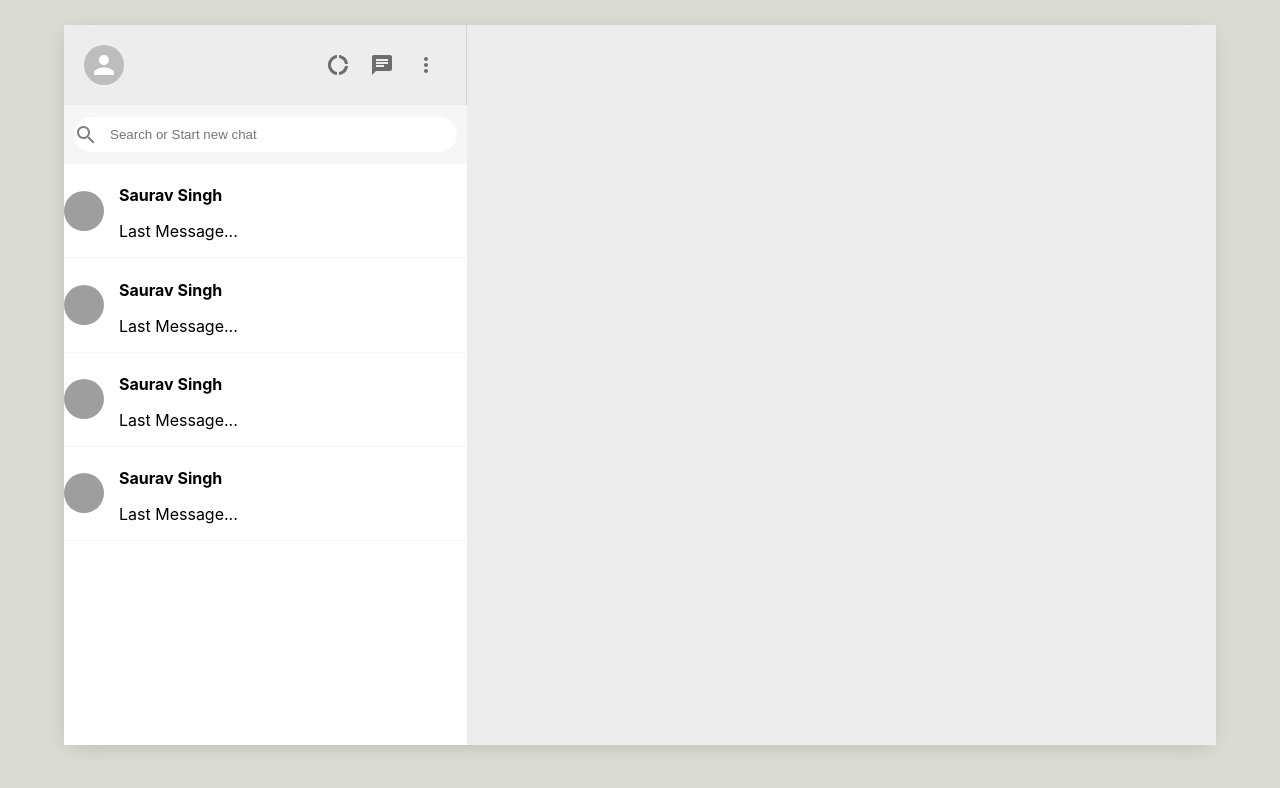
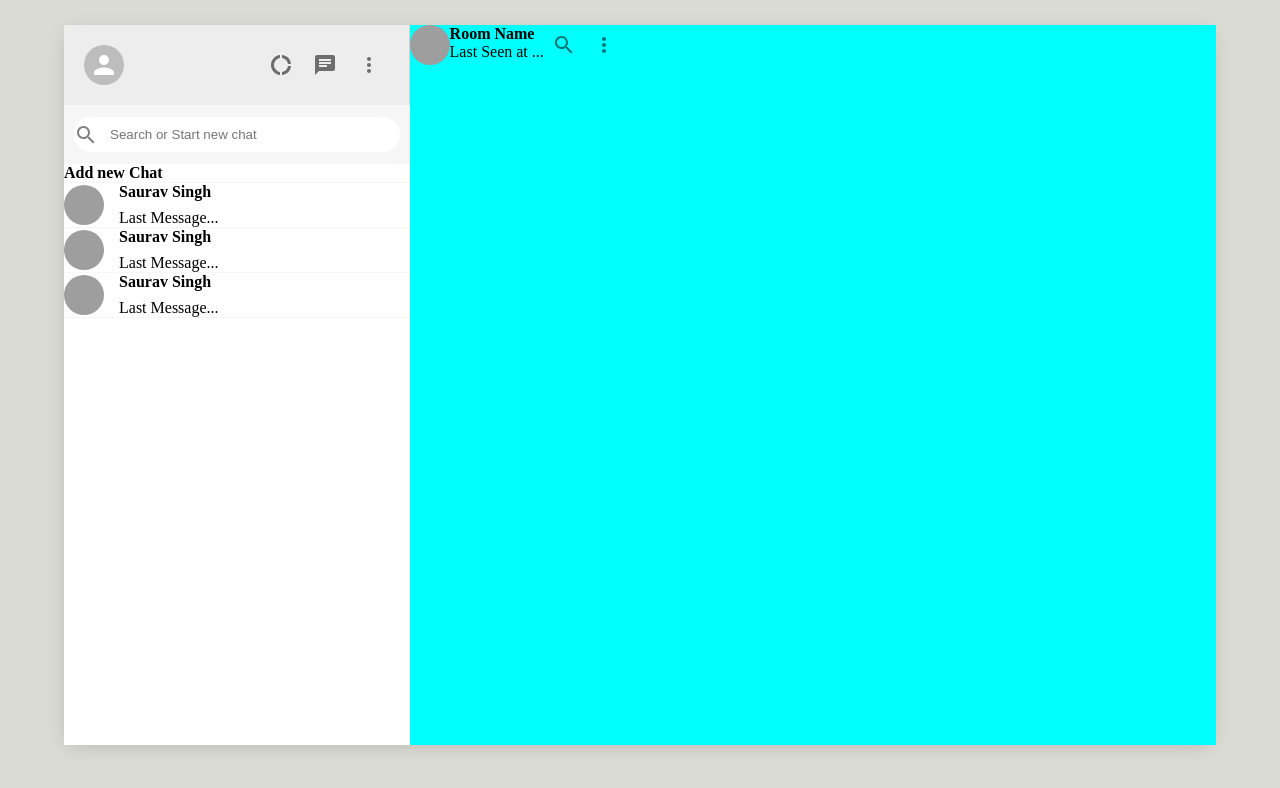
Before and after one commit to Saurav-singh06/Whatsapp-Web, a React (Create React App) app: page / in a window 1280 px wide. Shown: the top 788 px of the page. Built offline with nearby package versions, Linux system fonts and the light colour scheme; grey boxes are pictures that could not be loaded.

Commit message:
Minor Changes

```diff
--- a/src/App.js
+++ b/src/App.js
@@ -1,13 +1,17 @@
 import react from 'react';
 import './App.css';
 import Sidebar from './Components/Sidebar';
+import Chat from './Components/Chat';
+;
+
 
 function App() {
   return (
     <div className="app">
       <div className="app_body">
        <Sidebar/>
-        {/* Chat */}
+       <Chat/>
+
       </div>
     </div>
   );
--- a/src/Chat.css
+++ b/src/Chat.css
@@ -0,0 +1,7 @@
+.chat{
+    flex: 0.70;
+    background-color: aqua;
+}
+.chat_header{
+    display: flex;
+}
--- a/src/Components/Chat.js
+++ b/src/Components/Chat.js
@@ -1,12 +1,36 @@
-import React from 'react';
-import './Sidebar.css'
+import { MoreVert, Search } from '@mui/icons-material';
+import { Avatar, IconButton } from '@mui/material';
+import React, { useState , useEffect } from 'react';
+import "../Chat.css"
+
 function Chat() {
-  return (
-  <div className='sidebar'>
-      <h1>Sidebar</h1>
 
-  </div>
-  )
+  const [Seed, setSeed] = useState("");
+
+  useEffect(() => {
+ setSeed(Math.floor(Math.random()*5000));
+  }, []);
+
+
+  return <div className='chat'>
+    <div className="chat_header">
+    <Avatar src={`https://avatars.dicebear.com/api/avataaars/${Seed}.svg`}/>
+    <div className="chat_headerInfo">
+      <h4>Room Name</h4>
+      <p>Last Seen at ...</p>
+    </div>
+    <div className="chat_headerRight">
+      <IconButton><Search/></IconButton>
+<IconButton><MoreVert/></IconButton>
+    </div>
+    </div>
+    <div className="chat_body">
+
+    </div>
+    <div className="chat_footer">
+
+    </div>
+  </div>;
 }
 
 export default Chat;
--- a/src/Components/Sidebar.js
+++ b/src/Components/Sidebar.js
@@ -32,7 +32,7 @@ function Sidebar() {
   </div>
 
   <div className="sb_chats">
-<SidebarChat/>
+<SidebarChat addNewChat/>
 <SidebarChat/>
 <SidebarChat/>
 <SidebarChat/>
--- a/src/Components/SidebarChat.js
+++ b/src/Components/SidebarChat.js
@@ -2,7 +2,7 @@ import { Avatar } from '@mui/material';
 import React, { useState ,useEffect } from 'react';
 import "../SidebarChat.css"
 
-function SidebarChat() {
+function SidebarChat({addNewChat}) {
 
   const [Seed,setSeed] = useState("");
 
@@ -12,8 +12,16 @@ function SidebarChat() {
   ))
   }, []);
 
+  const createChat = () => {
+    const roomName = prompt("Plese Enter name of Chat");
 
-  return (
+    if(roomName){
+      //do Some database Stuff...
+    }
+  };
+
+
+  return !addNewChat ? (
   <div className='sidebar_Chats'>
     <Avatar src={`https://avatars.dicebear.com/api/avataaars/${Seed}.svg`}/>
     <div className="sbChat_info">
@@ -22,6 +30,11 @@ function SidebarChat() {
     </div>
 
   </div>
+  ): (
+    <div onClick={createChat} className='sidebar_Chats'>
+      <h4>Add new Chat</h4>
+    </div>
+
   )
 }
 
--- a/src/Sidebar.css
+++ b/src/Sidebar.css
@@ -1,5 +1,5 @@
 .sidebar{
-    flex: 0.35;
+    flex: 0.30;
     flex-direction: column;
     display: flex;
 }
--- a/src/index.css
+++ b/src/index.css
@@ -1,13 +1,3 @@
-body {
+*{
   margin: 0;
-  font-family: -apple-system, BlinkMacSystemFont, 'Segoe UI', 'Roboto', 'Oxygen',
-    'Ubuntu', 'Cantarell', 'Fira Sans', 'Droid Sans', 'Helvetica Neue',
-    sans-serif;
-  -webkit-font-smoothing: antialiased;
-  -moz-osx-font-smoothing: grayscale;
 }
-
-code {
-  font-family: source-code-pro, Menlo, Monaco, Consolas, 'Courier New',
-    monospace;
-}
```
